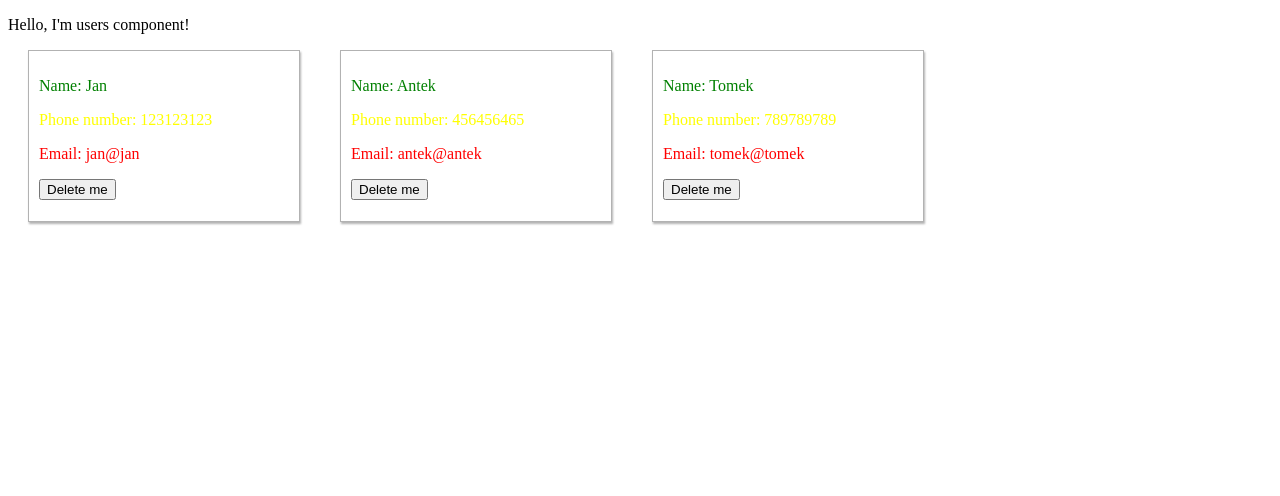
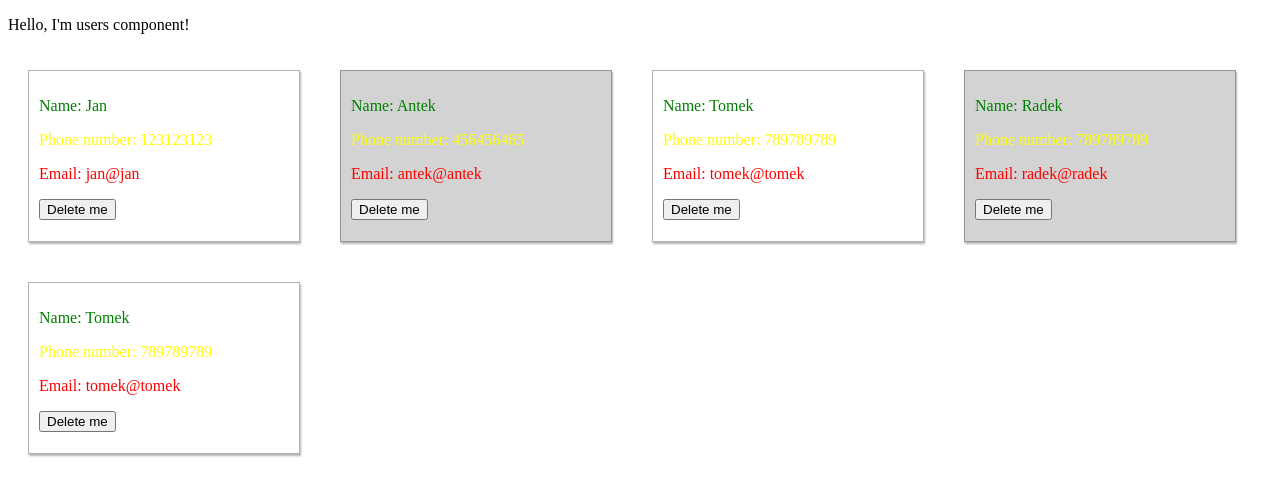
Before and after one commit to Mikailus/nd-tasks, an Angular app: page / in a window 1280 px wide. Shown: the top 496 px of the page. Built offline with nearby package versions, Linux system fonts and the light colour scheme.

Commit message:
Co drugi kafelek z oddzielnym tłem

```diff
--- a/src/app/app.module.ts
+++ b/src/app/app.module.ts
@@ -5,13 +5,15 @@ import { AppComponent } from './app.component';
 import { UsersComponent } from './users/users.component';
 import { UserComponent } from './user/user.component';
 import { FirstDirectiveDirective } from './first-directive.directive';
+import { BackgroundColorDirective } from './background-color.directive';
 
 @NgModule({
   declarations: [
     AppComponent,
     UsersComponent,
     UserComponent,
-    FirstDirectiveDirective
+    FirstDirectiveDirective,
+    BackgroundColorDirective
   ],
   imports: [
     BrowserModule
--- /dev/null
+++ b/src/app/background-color.directive.ts
@@ -0,0 +1,20 @@
+import { ElementRef, OnChanges, Renderer2 } from '@angular/core';
+import { Directive, Input } from '@angular/core';
+
+@Directive({
+  selector: '[appBackgroundColor]'
+})
+export class BackgroundColorDirective implements OnChanges {
+  @Input("appBackgroundColor") index: number;
+
+  constructor(private elementRef: ElementRef, private renderer: Renderer2) {
+  }
+
+  ngOnChanges(): void {
+    if (this.index % 2) {
+      this.renderer.setStyle(this.elementRef.nativeElement, 'background-color', 'lightgrey');
+    } else {
+      this.renderer.removeStyle(this.elementRef.nativeElement, 'background-color');
+    }
+  }
+}
--- a/src/app/user/user.component.css
+++ b/src/app/user/user.component.css
@@ -1,5 +1,5 @@
 .user {
-  margin: 0 20px;
+  margin: 20px;
   padding: 10px;
   display: inline-block;
   width: 250px;
--- a/src/app/user/user.component.html
+++ b/src/app/user/user.component.html
@@ -1,4 +1,4 @@
-<div class="user">
+<div class="user" [appBackgroundColor]="index">
   <p [appFirstDirective]="'green'" [backgroundColor]="'yellow'">
     <span>Name: </span>
     <span>{{ user.name }}</span>
--- a/src/app/user/user.component.ts
+++ b/src/app/user/user.component.ts
@@ -8,6 +8,7 @@ import { User } from '../user.interface';
 })
 export class UserComponent {
   @Input() user: User;
+  @Input() index: number;
   @Output() delete: EventEmitter<number> = new EventEmitter<number>();
 
 onDeleteButtonClick(): void {
--- a/src/app/users/users.component.html
+++ b/src/app/users/users.component.html
@@ -2,7 +2,8 @@
 
 <div>
   <app-user
-    *ngFor="let user of usersList"
+    *ngFor="let user of usersList; index as i"
+    [index]="i"
     [user]="user"
     (delete)="onUserDelete($event)">
   </app-user>
--- a/src/app/users/users.component.ts
+++ b/src/app/users/users.component.ts
@@ -10,7 +10,9 @@ export class UsersComponent {
   public usersList: User[] = [
     { id: 1, name: 'Jan', phone: 123123123, email: 'jan@jan' },
     { id: 2, name: 'Antek', phone: 456456465, email: 'antek@antek' },
-    { id: 3, name: 'Tomek', phone: 789789789, email: 'tomek@tomek' }
+    { id: 3, name: 'Tomek', phone: 789789789, email: 'tomek@tomek' },
+    { id: 4, name: 'Radek', phone: 789789789, email: 'radek@radek' },
+    { id: 5, name: 'Tomek', phone: 789789789, email: 'tomek@tomek' }
   ];
 
   onUserDelete(id: number): void {
```
